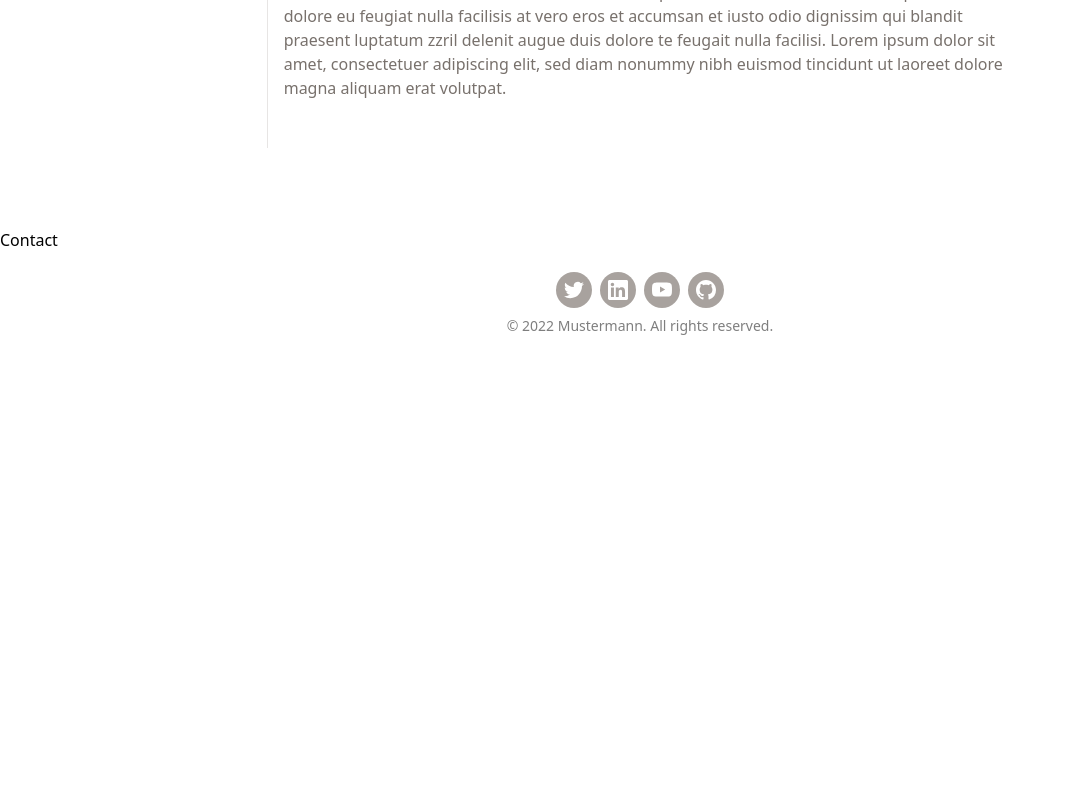
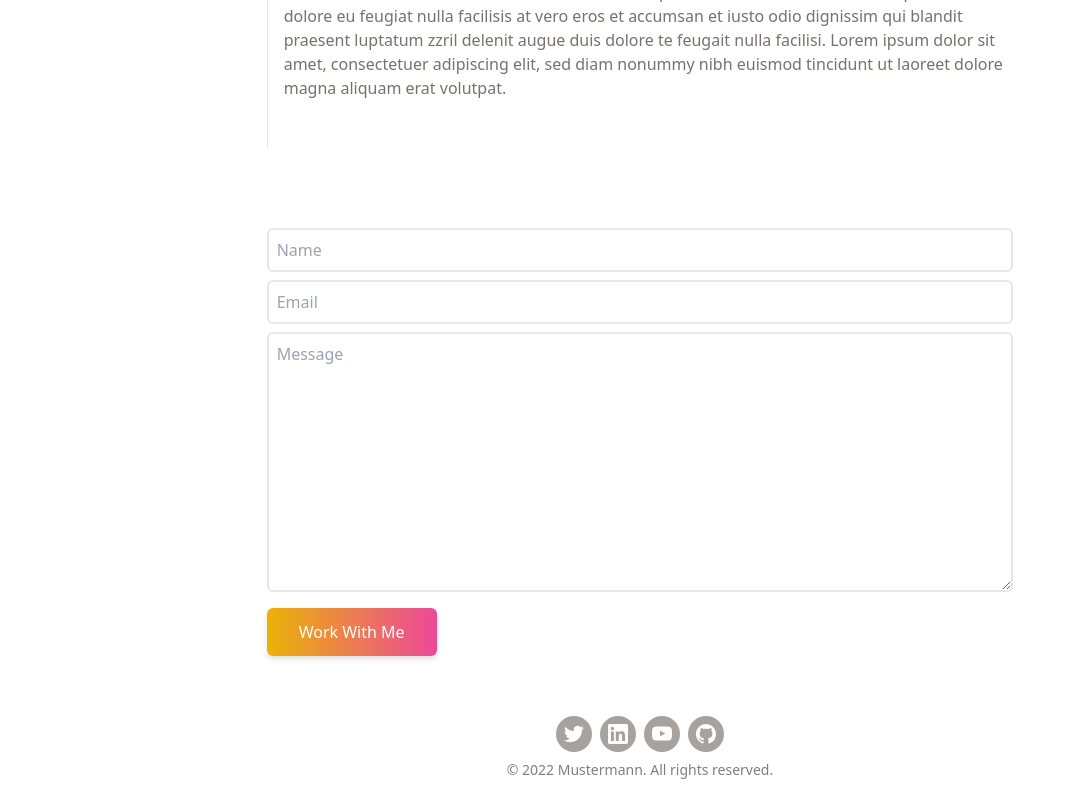
Before and after one commit to TolgaBastuerk/minimal-dev-portfolio, a React (Vite) app: page / in a window 1280 px wide. Shown: the part 1460-2260 px from the top of the page, without its empty margins (0-1075 px from the left). Before the commit the page ends 1816 px from the top, so only its background shows below. Built offline with nearby package versions, Linux system fonts and the light colour scheme.

Commit message:
added Contact

```diff
--- a/src/components/Contact.jsx
+++ b/src/components/Contact.jsx
@@ -1,7 +1,43 @@
 import React from "react";
 
 const Contact = () => {
-  return <div>Contact</div>;
+  return (
+    <div className="flex flex-col mb-10 mx-auto">
+      <div className="flex justify-center items-center">
+        <form
+          action="https://getform.io/f/placeholder"
+          method="POST"
+          className="flex flex-col w-ful md:w-7/12"
+        >
+          <input
+            type="text"
+            name="name"
+            placeholder="Name"
+            className="p-2 bg-transparent border-2 rounded-md focus:outline-none"
+          />
+          <input
+            type="text"
+            name="email"
+            placeholder="Email"
+            className="my-2 p-2 bg-transparent border-2 rounded-md focus:outline-none"
+          />
+          <textarea
+            name="meesage"
+            placeholder="Message"
+            cols="30"
+            rows="10"
+            className="mb-4 p-2 bg-transparent border-2 rounded-md focus:outline-none"
+          />
+          <button
+            type="button"
+            className="text-center inline-block px-8 py-3 w-max text-base font-medium rounded-md text-white bg-gradient-to-r from-yellow-500 to-pink-500 drop-shadow-md hover:stroke-white"
+          >
+            Work With Me
+          </button>
+        </form>
+      </div>
+    </div>
+  );
 };
 
 export default Contact;
```
